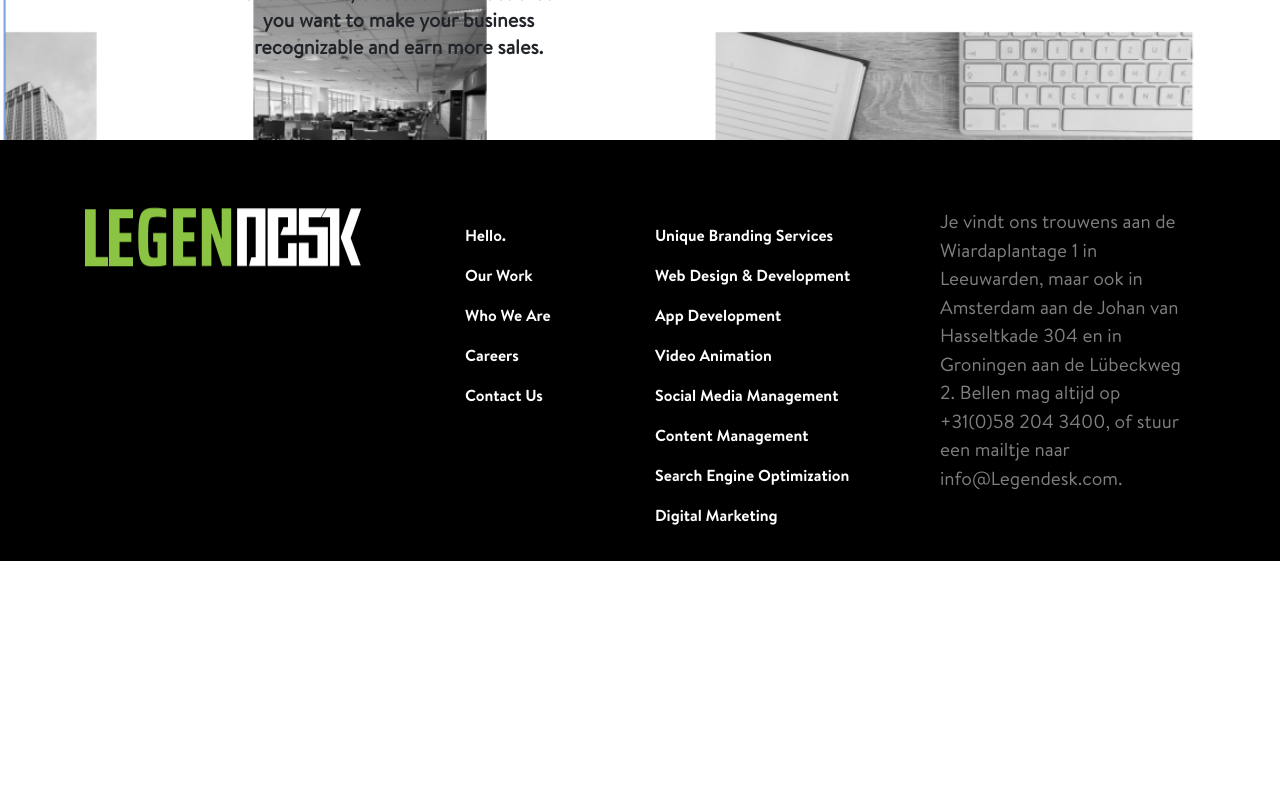
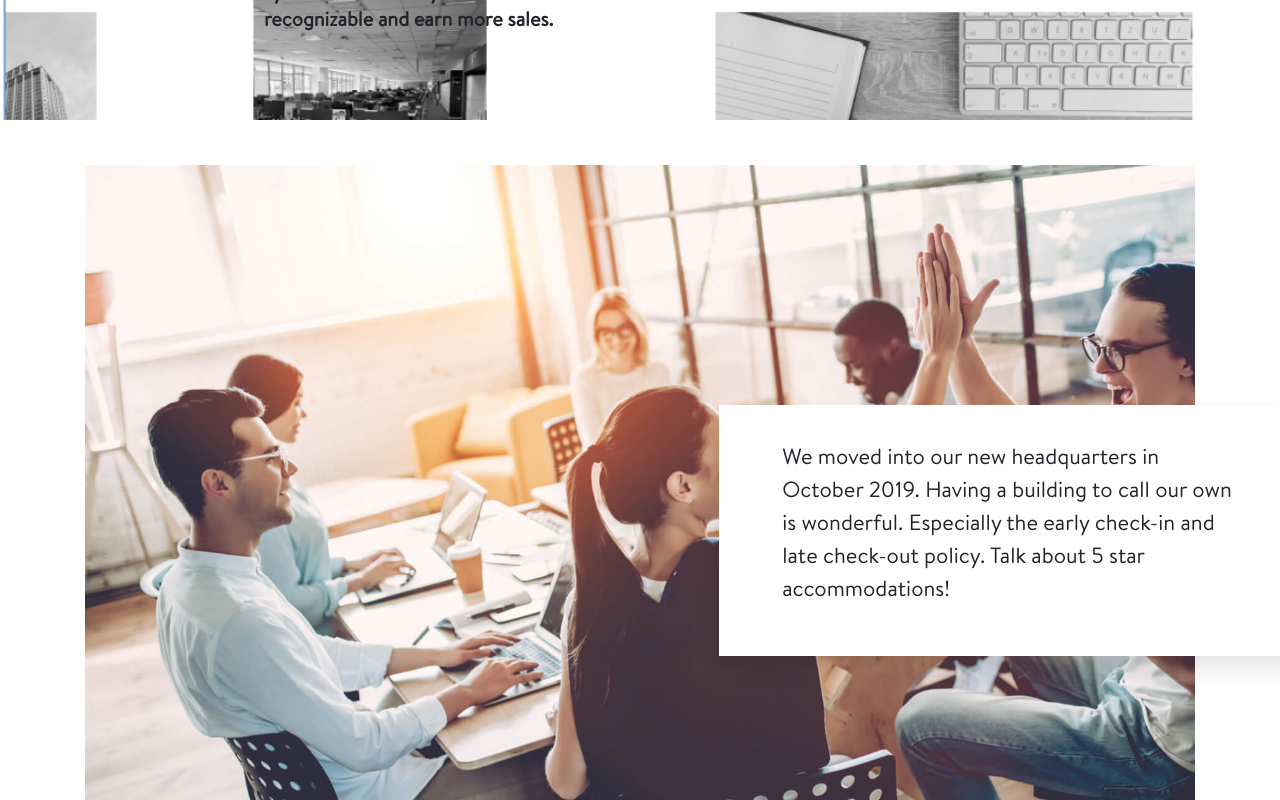
Before and after one commit to hamzaalvi1/Legendesk-Web-App, a React (Create React App) app: page /about in a window 1280 px wide. Shown: the part 680-1480 px from the top of the page. Before the commit the page ends 1241 px from the top, so only its background shows below. Built offline with nearby package versions, Linux system fonts and the light colour scheme.

Commit message:
complete team-section component

```diff
--- a/src/Components/About/About.css
+++ b/src/Components/About/About.css
@@ -1,4 +1,4 @@
-.about-main-section{
+/* .about-main-section{
     width: 100%;
     height: 100vh;
     margin: 20px 0 0;
@@ -7,7 +7,7 @@
    align-items: center;
    justify-content: center;
    flex-flow: column;
-}
+} */
 .about-banner{
     background-image: url("../../Assets/Images/about-banner.png");
     background-size: cover;
@@ -30,7 +30,7 @@
   .about-banner p {
     font-size: 20px;
     display: flex;
-    padding: 10px;
+    padding: 20px;
     font-family: "BrandonText-Regular";
     font-weight: normal;
     font-stretch: normal;
@@ -47,7 +47,49 @@
   .about-banner .brand-text{
     position: absolute;
     left: 233px;
-    top: 575px;
+    top: 557px;
     font-size: 20px;
     font-weight: 600;
+
   }
+
+  .team-section{
+    padding: 45px 0px;
+    position: relative;
+
+
+  }
+  .team-section-img{
+    background-image: url("../../Assets/Images/team.jpg");
+    background-size: cover;
+  width: 100%;
+  height: 100vh;
+  }
+  .team-section-card {
+    width: 576px;
+    height: 251px;
+    /* margin: 259px 0 294px 600px;
+    padding: 40px 35px 41px; */
+    box-shadow: 0 12px 21px 0 rgba(0, 0, 0, 0.11);
+    background-color: #ffffff;
+    position: absolute;
+    right: -85px;
+    top:30%;
+    display: flex;
+    justify-content: center;
+    align-items: center;
+    transition: all 0.5s;
+  }
+  .team-section-card p {
+    font-family: "BrandonText-Regular";
+    font-size: 22px;
+    cursor: pointer
+
+  }
+  .team-section-card:hover{
+    background-color: #8bc442;
+    color: white;
+    cursor: pointer;
+    transform: scale(1.1);
+    transition: all 0.5s;
+  }
--- a/src/Components/About/About.jsx
+++ b/src/Components/About/About.jsx
@@ -1,5 +1,10 @@
 import "./About.css"
 import playButton from "../../Assets/Images/play-button.svg"
+
+import Container from 'react-bootstrap/Container'
+import Row from 'react-bootstrap/Row'
+import Col from 'react-bootstrap/Col'
+
 const About = ()=>{
 
 return(
@@ -21,7 +26,28 @@ return(
              you want to make your business <br/>
              recognizable and earn more sales. <br/>
             </p>
+
         </section>
+      <section className = "team-section">
+          <Container>
+              <Row>
+                <Col xs = {12} sm = {12} md = {12} lg = {12} xl = {12}>
+            <div className = "team-section-img">
+                 <div className="team-section-card">
+                     <p>
+                     We moved into our new headquarters in <br/>
+                      October 2019. Having a building to call our own <br/>
+                       is wonderful. Especially the early check-in and <br/>
+                       late check-out policy. Talk about 5 star <br/>
+                       accommodations!
+                     </p>
+                 </div>
+            </div>
+
+          </Col>
+          </Row>
+          </Container>
+      </section>
     </main>
 )
 
--- a/src/Components/Navbar/NavMenu.jsx
+++ b/src/Components/Navbar/NavMenu.jsx
@@ -19,11 +19,11 @@ const onHoverRoute = (path)=>{
 
 
   const navLink_Data = [{title: "Hello.",text: "Today at Huge.",path: "/"},
-  {title: "SBU.",text: "Fully-Functional-Unit.",path: "/SBU"},
-  {title: "About.",text: "Who We Are.",path: "/About"},
-  {title: "Legends",text:"Our Management",path: "/Legends"},
-  {title: "Careers.",text: "Join the team.",path: "/Career"},
-  {title: "Contact.",text: "Get in touch.",path : "/Contact"}]
+  {title: "SBU.",text: "Fully-Functional-Unit.",path: "/sbu"},
+  {title: "About.",text: "Who We Are.",path: "/about"},
+  {title: "Legends",text:"Our Management",path: "/legends"},
+  {title: "Careers.",text: "Join the team.",path: "/career"},
+  {title: "Contact.",text: "Get in touch.",path : "/contact"}]
 
     return(
     <div className = {toggleMenuItem ? "nav-Menu-active" : "nav-Menu"}>
--- a/src/Components/RouteConfig/RouteConfig.jsx
+++ b/src/Components/RouteConfig/RouteConfig.jsx
@@ -13,11 +13,11 @@ const RouteConfig = ()=>{
         <div className="">
             <Switch>
                 <Route exact path = "/" component = {Home}  />
-                <Route  path = "/About" component = {About}  />
-                <Route  path = "/SBU" component = {SBU}  />
-                <Route  path = "/Legends" component = {Legends}  />
-                <Route  path = "/Career" component = {Career}  />
-                <Route  path = "/Contact" component = {Contact}  />
+                <Route  path = "/about" component = {About}  />
+                <Route  path = "/sbu" component = {SBU}  />
+                <Route  path = "/legends" component = {Legends}  />
+                <Route  path = "/career" component = {Career}  />
+                <Route  path = "/contact" component = {Contact}  />
 
 
 
```
Also changed, not shown: src/Assets/Images/team.jpg (added), 1 other file (tests, documents, lock files or other folders).
